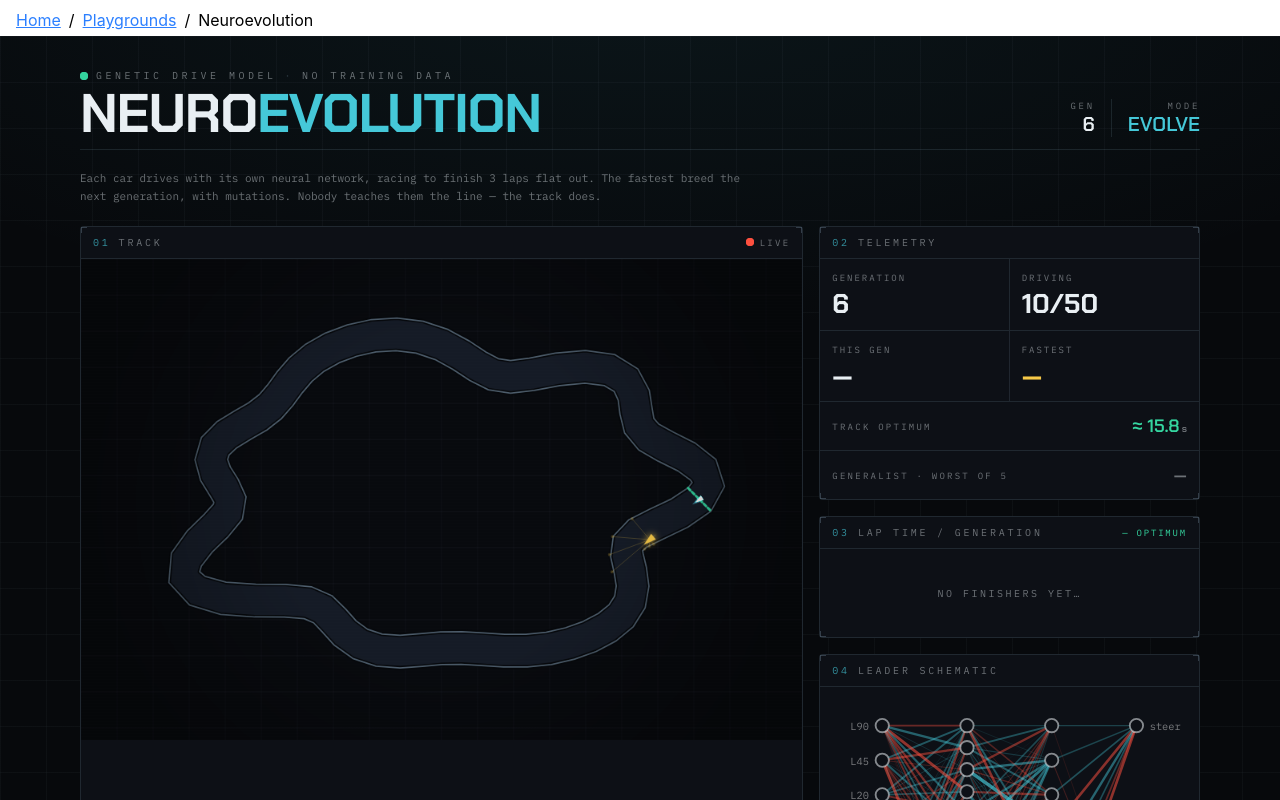
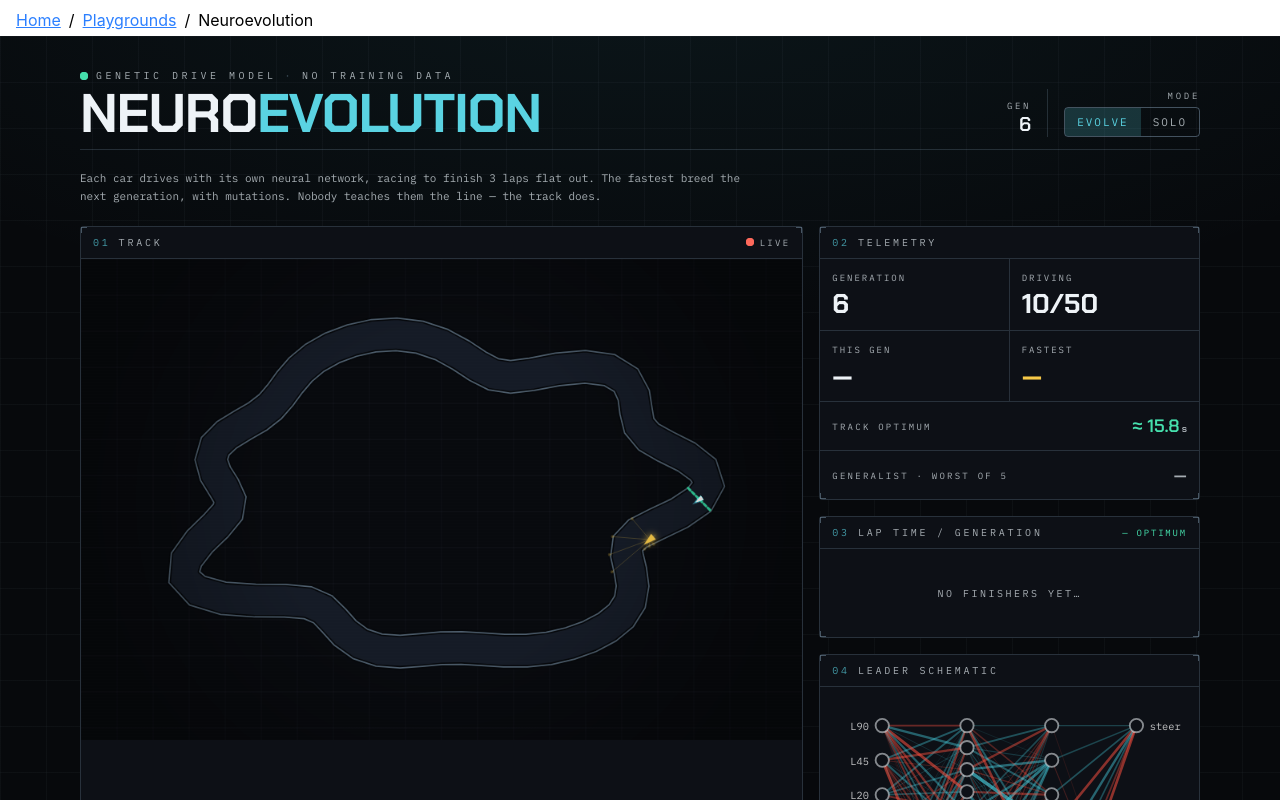
Before and after one commit to lesleh/lesleh-playground, a Next.js app: page /playgrounds/neuroevolution in a window 1280 px wide. Built offline with nearby package versions, Linux system fonts and the light colour scheme.

Commit message:
refactor: tidy the neuroevolution controls and fix low contrast (#22)

```diff
--- a/src/app/playgrounds/neuroevolution/_components/Neuroevolution/NetworkView.tsx
+++ b/src/app/playgrounds/neuroevolution/_components/Neuroevolution/NetworkView.tsx
@@ -26,7 +26,7 @@ export function NetworkView({ net }: { net: Network | null }) {
 
   if (!layout) {
     return (
-      <div className="flex h-[200px] items-center justify-center font-mono text-[11px] uppercase tracking-widest text-white/30">
+      <div className="flex h-[200px] items-center justify-center font-readout text-[11px] uppercase tracking-widest text-[var(--muted)]">
         no leader yet
       </div>
     );
@@ -54,7 +54,7 @@ export function NetworkView({ net }: { net: Network | null }) {
               x={n.labelRight ? n.x + 9 : n.x - 9}
               y={n.y + 3}
               textAnchor={n.labelRight ? "start" : "end"}
-              className="fill-white/45 font-readout"
+              className="fill-white/75 font-readout"
               fontSize={7}
             >
               {n.label}
--- a/src/app/playgrounds/neuroevolution/_components/Neuroevolution/Neuroevolution.tsx
+++ b/src/app/playgrounds/neuroevolution/_components/Neuroevolution/Neuroevolution.tsx
@@ -466,14 +466,45 @@ export function Neuroevolution() {
               Neuro<span className="text-[var(--cyan)]">evolution</span>
             </h1>
           </div>
-          <div className="flex items-stretch gap-4">
+          <div className="flex items-end gap-4">
             <HeaderStat label="Gen" value={solo ? "—" : String(stats.generation)} />
-            <div className="w-px bg-[var(--line)]" />
-            <HeaderStat
-              label="Mode"
-              value={solo ? "Solo" : "Evolve"}
-              accent={solo ? "var(--amber)" : "var(--cyan)"}
-            />
+            <div className="w-px self-stretch bg-[var(--line)]" />
+            <div>
+              <div className="mb-1 text-right font-readout text-[9px] uppercase tracking-[0.3em] text-[var(--muted)]">
+                Mode
+              </div>
+              <div className="flex overflow-hidden rounded-sm border border-[var(--line-2)]">
+                {(
+                  [
+                    ["evolve", "Evolve"],
+                    ["solo", "Solo"],
+                  ] as const
+                ).map(([m, label]) => {
+                  const active = solo ? m === "solo" : m === "evolve";
+                  return (
+                    <button
+                      key={m}
+                      type="button"
+                      onClick={() => {
+                        if ((m === "solo") !== solo) toggleSolo();
+                      }}
+                      title={
+                        m === "solo"
+                          ? "Race the spotlighted champion on its own"
+                          : "Evolve the population"
+                      }
+                      className={`px-3 py-1.5 font-readout text-[11px] uppercase tracking-[0.18em] transition-colors ${
+                        active
+                          ? "bg-[var(--cyan)]/20 text-[var(--cyan)]"
+                          : "text-[var(--muted)] hover:text-[var(--text)]"
+                      }`}
+                    >
+                      {label}
+                    </button>
+                  );
+                })}
+              </div>
+            </div>
           </div>
         </header>
 
@@ -761,14 +792,6 @@ export function Neuroevolution() {
               ))}
             </div>
             <div className="mx-1 h-5 w-px bg-[var(--line)]" />
-            <DeckButton
-              onClick={toggleSolo}
-              tone={solo ? "amber" : "line"}
-              title="Race the spotlighted champion on its own, looping"
-            >
-              {solo ? "Back to evolving" : "Race solo"}
-            </DeckButton>
-            <div className="mx-1 h-5 w-px bg-[var(--line)]" />
             <DeckButton onClick={downloadBrain} title="Save the best brain to a file">
               ↓ Export
             </DeckButton>
--- a/src/styles/globals.css
+++ b/src/styles/globals.css
@@ -67,14 +67,16 @@
 .neuro-console {
   --ink: #07090c;
   --panel: #0d1016;
-  --line: rgba(150, 180, 205, 0.14);
-  --line-2: rgba(150, 180, 205, 0.28);
-  --text: #e9eff3;
-  --muted: rgba(233, 239, 243, 0.44);
+  /* Structural lines nudged up for visible edges; text tokens raised to clear
+     WCAG AA on the dark panels. */
+  --line: rgba(150, 180, 205, 0.2);
+  --line-2: rgba(150, 180, 205, 0.42);
+  --text: #eef3f7;
+  --muted: rgba(226, 234, 240, 0.72);
   --amber: #f7c948;
-  --cyan: #45c8d8;
-  --red: #ff5140;
-  --mint: #35d6a0;
+  --cyan: #5ad3e2;
+  --red: #ff6a5c;
+  --mint: #46e0ad;
 }
 
 @utility font-telemetry {
```
